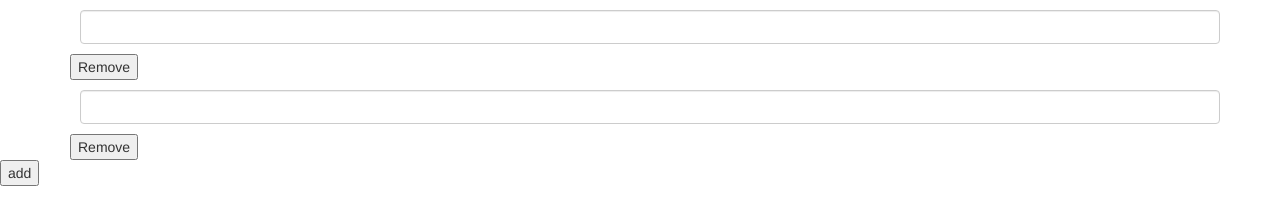
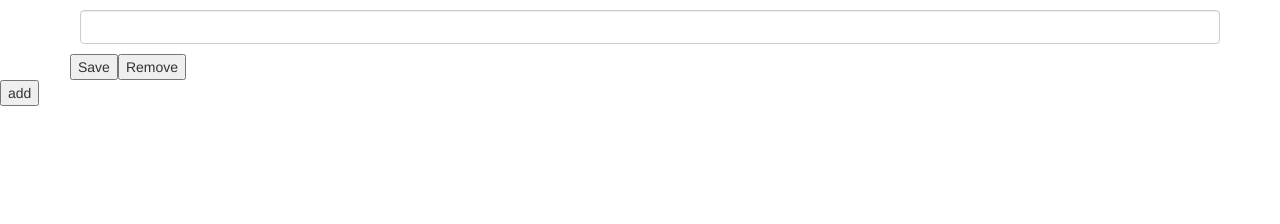
Before and after one commit to james-smith-js/NoteList, a plain HTML site: page new_index.html in a window 1280 px wide. Both pictures are taken after a click on the button "add". Drawn offline with nearby package versions, Linux system fonts and the light colour scheme.

Commit message:
add creating of note item. start working on removing items

```diff
--- /dev/null
+++ b/js/Item.js
@@ -0,0 +1,87 @@
+/**
+ * Created by tarasmotyl on 12/8/16.
+ */
+
+"use strict";
+
+function Item(id) {
+    let noteDiv;
+
+    let addItemDiv = function () {
+        noteDiv = document.createElement("div");
+        noteDiv.setAttribute("class", "item");
+        noteDiv.setAttribute("id", String(id));
+
+        addInputDiv(noteDiv);
+        addButtonsDiv(noteDiv);
+
+        return noteDiv;
+    };
+
+    let addInputDiv = function (parent) {
+        let inputDiv = document.createElement("div");
+        inputDiv.setAttribute("class", "input-div");
+
+        parent.appendChild(inputDiv);
+
+        addInputFiled(inputDiv);
+    };
+
+    let addButtonsDiv = function (parent) {
+        let buttonsDiv = document.createElement("div");
+        buttonsDiv.setAttribute("class", "buttons-div");
+
+        parent.appendChild(buttonsDiv);
+
+        addSaveButton(buttonsDiv);
+        addRemoveButton(buttonsDiv);
+    };
+
+    let addInputFiled = function (parent) {
+        let inputField = document.createElement("input");
+        inputField.setAttribute("type", "text");
+        inputField.setAttribute("class", "col-centered form-control input_filed");
+
+        parent.appendChild(inputField);
+    };
+
+    let addRemoveButton = function (parent) {
+        let removeButton = document.createElement("button");
+        removeButton.setAttribute("id", "remove");
+        removeButton.innerHTML = "Remove";
+
+        /*removeButton.addEventListener('click', function (event) {
+            let button = event.target;
+            button.parentNode.parentNode.parentNode.removeChild(button.parentNode.parentNode);
+        });*/
+
+        removeButton.addEventListener('click', function () {
+            console.log(document.body.dispatchEvent(new CustomEvent("item_removed")));
+            noteDiv.parentNode.removeChild(noteDiv);
+        });
+
+        parent.appendChild(removeButton);
+    };
+
+    this.updateId = function () {
+        console.log("id: " + id);
+        noteDiv.setAttribute("id", String(--id));
+    };
+
+    let addSaveButton = function (parent) {
+        let saveButton = document.createElement("button");
+        saveButton.setAttribute("id", "save");
+        saveButton.innerHTML = "Save";
+
+        parent.appendChild(saveButton);
+    };
+
+    this.toString = function () {
+        console.log("Item id: " + id);
+    };
+
+    this.createItem = function () {
+        let notesContainer = document.getElementById("notes_container");
+        notesContainer.appendChild(addItemDiv());
+    }
+}
--- /dev/null
+++ b/js/MainPage.js
@@ -0,0 +1,42 @@
+/**
+ * Created by tarasmotyl on 12/9/16.
+ */
+
+function NoteList() {
+    let id = 0;
+    let noteArray = [];
+
+    this.addNote = function () {
+        let newItem = new Item(id);
+        newItem.createItem();
+        ++id;
+
+        noteArray.push(newItem);
+    };
+
+    this.onRemoveListener = function () {
+        console.log("event handler is set");
+
+        window.addEventListener("item_removed", function (event) {
+            console.log("in eventlistener function");
+        }, false);
+    };
+
+    let removeIteFromArray = function (id) {
+        noteArray.splice(id, 1);
+    };
+
+    let updateIds = function () {
+        for (let item in noteArray) {
+            console.log(item);
+            item.updateId();
+        }
+    }
+}
+
+let noteList = new NoteList();
+noteList.onRemoveListener();
+
+function addButtonClick() {
+    noteList.addNote();
+}
--- a/js/note_list_items.js
+++ /dev/null
@@ -1,26 +0,0 @@
-/**
- * Created by tarasmotyl on 12/8/16.
- */
-
-"use strict";
-
-var id = 1;
-
-function addButtonClick() {
-    let items = document.getElementsByClassName("item");
-    let clone = items[0].cloneNode(true);
-    let setId = '' + id;
-    id++;
-    clone.setAttribute('id', setId);
-    document.getElementById("notes_container").appendChild(clone);
-
-}
-
-function editNote() {
-    alert("edit");
-}
-
-function removeNote(sender) {
-    let note = sender.parentElement.parentNode;
-    alert(note);
-}
--- a/new_index.html
+++ b/new_index.html
@@ -8,16 +8,12 @@
     <link rel = "stylesheet" href = "http://maxcdn.bootstrapcdn.com/bootstrap/3.3.5/css/bootstrap.min.css">
     <link rel = "stylesheet" type = "text/css" href = "css/note_item.css">
 
-    <script src="js/note_list_items.js"></script>
-
+    <script src="js/MainPage.js"></script>
+    <script src="js/Item.js"></script>
 </head>
 <body>
 <div class = "container" id="notes_container">
-    <div class="item" id="0">
-        <input type = "text" class = "col-centered form-control input_filed">
-        <button id="remove" onclick="removeNote(this)">Remove</button>
-        </div>
-    </div>
+
 </div>
 <div>
     <button onclick="addButtonClick()">add</button>
```
Also changed, not shown: index.html (+1 -1 lines).
